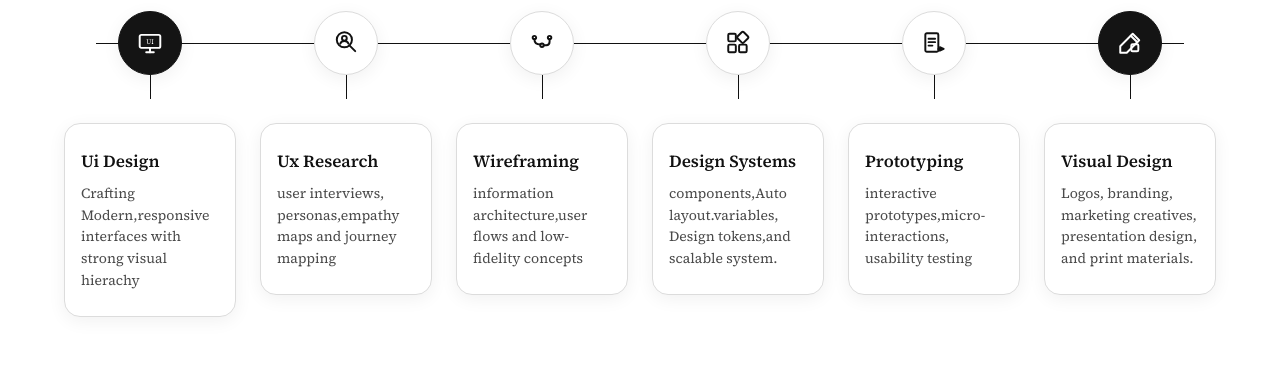
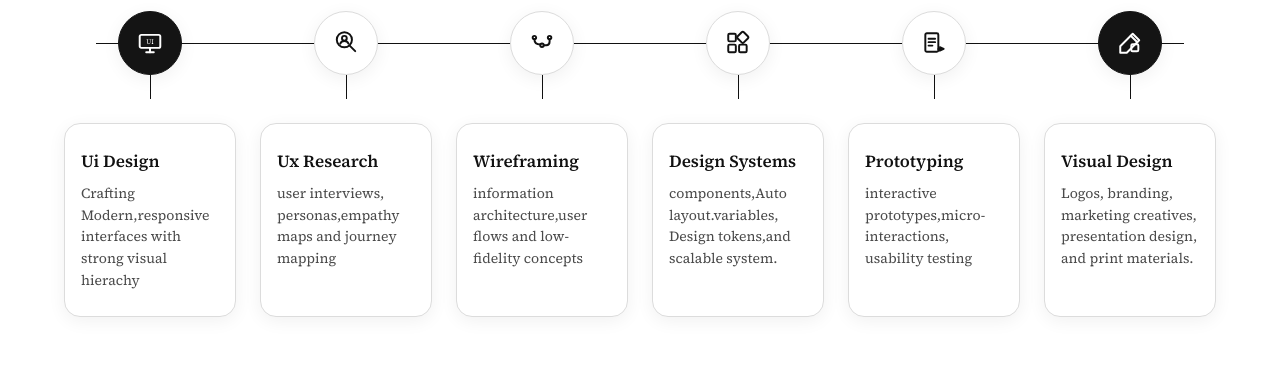
Before and after one commit to karthikmsd0601/portfoliokarthik, a React (Vite) app: page / in a window 1280 px wide. Shown: the part 2260-2627 px from the top of the page. Built offline with nearby package versions, Linux system fonts and the light colour scheme.

Commit message:
second commit

```diff
--- a/src/components/skills/SkillItem.css
+++ b/src/components/skills/SkillItem.css
@@ -3,6 +3,7 @@
   flex-direction: column;
   align-items: center;
   position: relative;
+  height: 100%;
 }
 
 .skill-item__stem-top {
@@ -48,6 +49,7 @@
 .skill-item__card {
   margin-top: var(--space-3);
   width: 100%;
+  flex: 1;
   background: var(--surface-card);
   border: 1px solid var(--border-light);
   border-radius: var(--radius-md);
```
Also changed, not shown: .tv11/hero-smaller.png (deleted).
